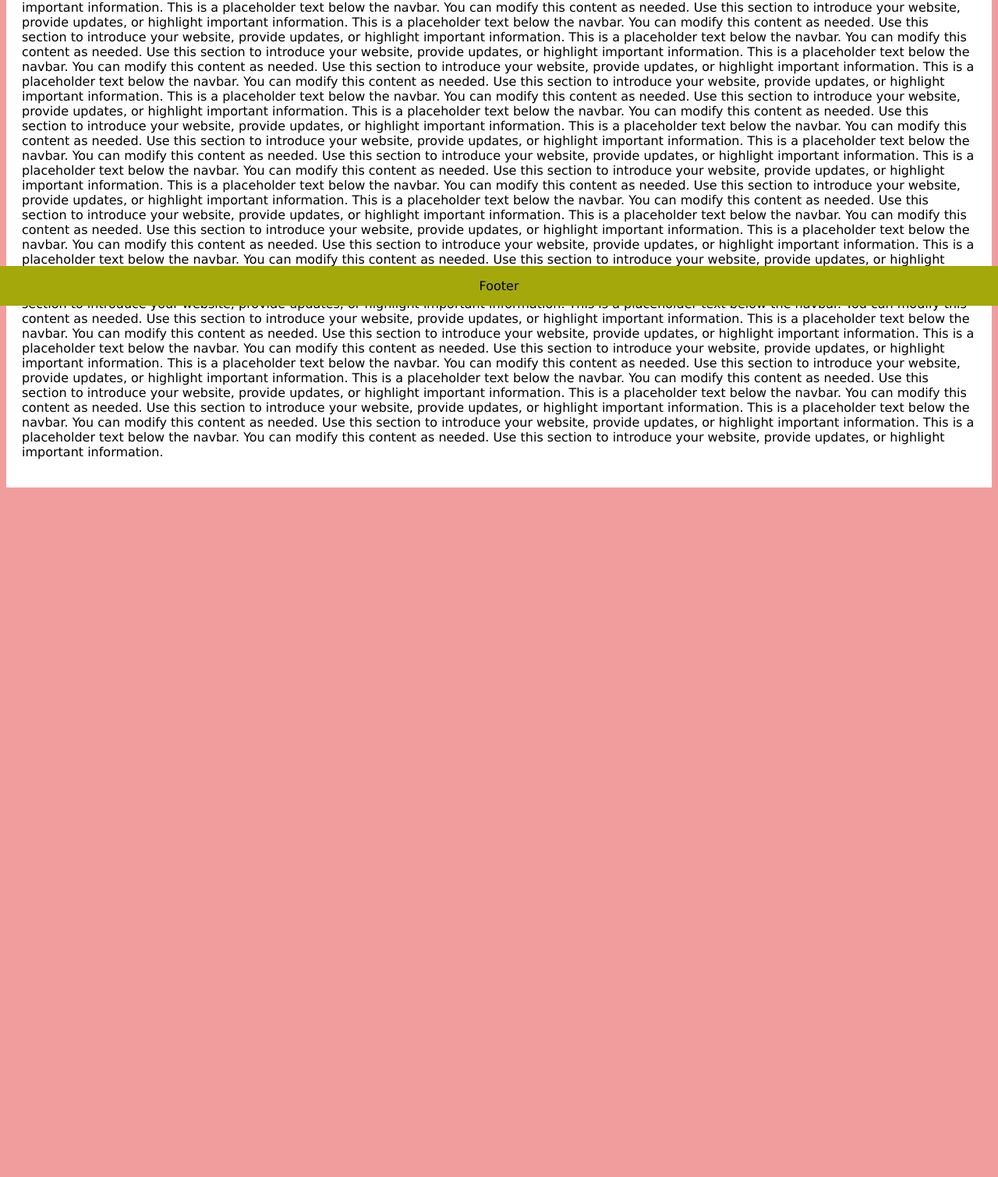
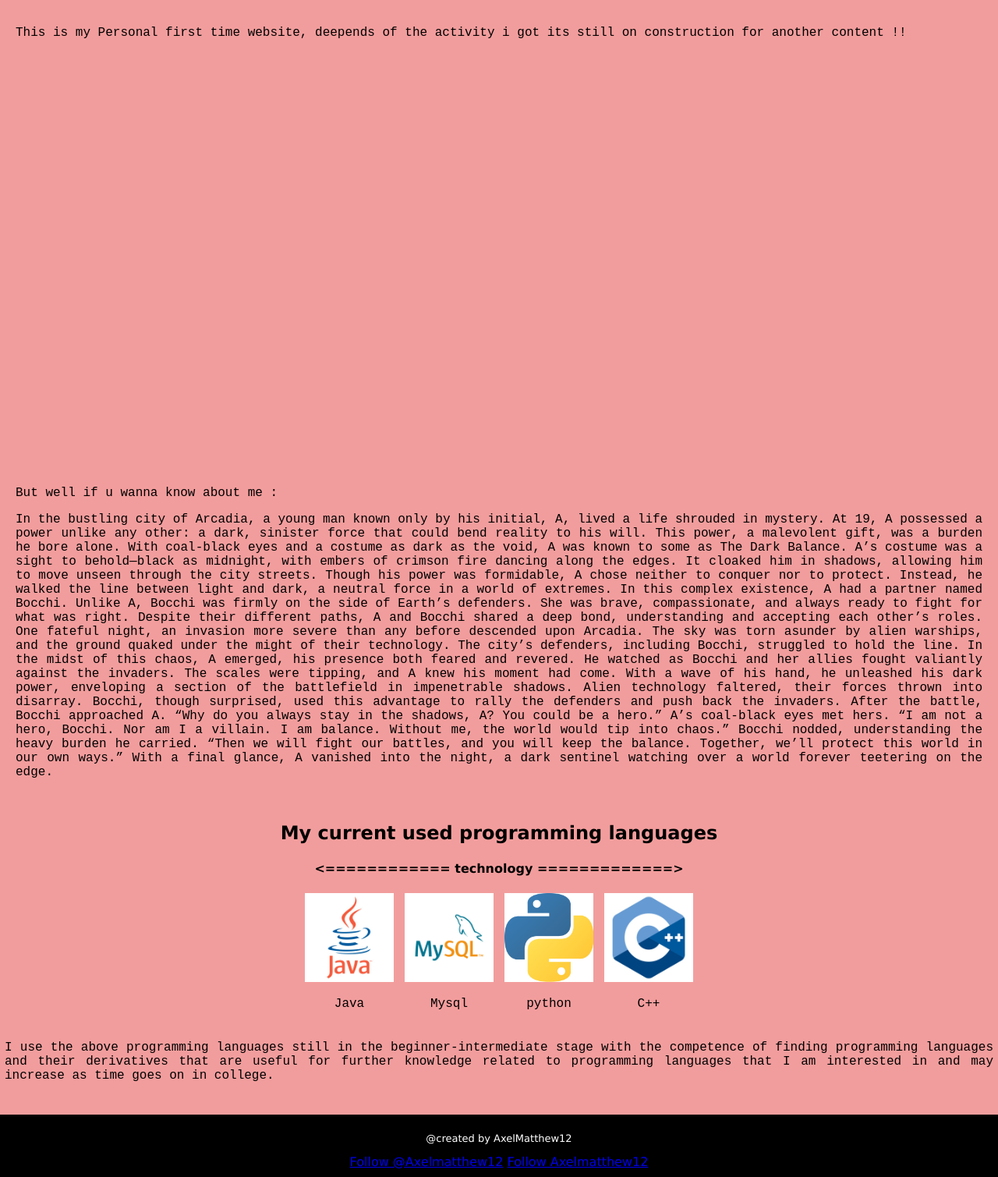
Before and after one commit to AxelMatthew12/MyWebsite, a website: page A/index.html in a window 1280 px wide. Shown: the part 408-1917 px from the top of the page at 78% size. Before the commit the page ends 1041 px from the top, so only its background shows below. Drawn offline with Linux system fonts and the light colour scheme.

Commit message:
Update #2

```diff
--- a/A/index.html
+++ b/A/index.html
@@ -6,78 +6,140 @@
     <title>Document</title>
     <link rel="stylesheet" href="propety.css">
     <script src="script.js"></script>
-    <style>
-        /* Add some top margin to push the content down */
-        #main-content {
-            margin-top: 60px; /* Adjust this value to ensure content starts below the navbar */
-            padding: 20px;
-            background-color: #fff; /* Optional: Add background color to main content */
-        }
-    </style>
 </head>
-<body style="background-color: #f29d9d; font-family: 'Lucida Sans', 'Lucida Sans Regular', 'Lucida Grande', 'Lucida Sans Unicode', Geneva, Verdana, sans-serif;">
+<body>
     <!-- Navbar -->
     <div id="navbar">
-        <a href="#default" id="logo">CompanyLogo</a>
+        <a href="#default" id="logo">LOGO</a>
         <div id="navbar-right">
             <a class="active" href="#home">Home</a>
             <a href="#contact">Contact</a>
-            <a href="#about">About</a>
+            <a href="#main-content">About</a>
         </div>
     </div>
     <!-- Navbar end -->
 
     <!-- Main content section -->
     <div id="main-content">
-        <h1>Welcome to Our Website</h1>
-        <p>This is a placeholder text below the navbar. You can modify this content as needed. Use this section to introduce your website, provide updates, or highlight important information.
-            This is a placeholder text below the navbar. You can modify this content as needed. Use this section to introduce your website, provide updates, or highlight important information.This is a placeholder text below the navbar. You can modify this content as needed. Use this section to introduce your website, provide updates, or highlight important information.
-            This is a placeholder text below the navbar. You can modify this content as needed. Use this section to introduce your website, provide updates, or highlight important information.
-            This is a placeholder text below the navbar. You can modify this content as needed. Use this section to introduce your website, provide updates, or highlight important information.
-            This is a placeholder text below the navbar. You can modify this content as needed. Use this section to introduce your website, provide updates, or highlight important information.
-            This is a placeholder text below the navbar. You can modify this content as needed. Use this section to introduce your website, provide updates, or highlight important information.
-            This is a placeholder text below the navbar. You can modify this content as needed. Use this section to introduce your website, provide updates, or highlight important information.
-            This is a placeholder text below the navbar. You can modify this content as needed. Use this section to introduce your website, provide updates, or highlight important information.
-            This is a placeholder text below the navbar. You can modify this content as needed. Use this section to introduce your website, provide updates, or highlight important information.
-            This is a placeholder text below the navbar. You can modify this content as needed. Use this section to introduce your website, provide updates, or highlight important information.
-            This is a placeholder text below the navbar. You can modify this content as needed. Use this section to introduce your website, provide updates, or highlight important information.
-            This is a placeholder text below the navbar. You can modify this content as needed. Use this section to introduce your website, provide updates, or highlight important information.
-            This is a placeholder text below the navbar. You can modify this content as needed. Use this section to introduce your website, provide updates, or highlight important information.
-            This is a placeholder text below the navbar. You can modify this content as needed. Use this section to introduce your website, provide updates, or highlight important information.
-            This is a placeholder text below the navbar. You can modify this content as needed. Use this section to introduce your website, provide updates, or highlight important information.
-            This is a placeholder text below the navbar. You can modify this content as needed. Use this section to introduce your website, provide updates, or highlight important information.
-            This is a placeholder text below the navbar. You can modify this content as needed. Use this section to introduce your website, provide updates, or highlight important information.
+        <h1>====================</h1>
+        <h2> AXELO MATTHEW SITE</h2>
+        <h3>==================================</h3>
+        <br>
+        <br>
+        <p style="font-weight: bold; font-size: 50px;"> Hello everyone Welcome to my Website | </p>
+        <P> This is my Personal first time website,
+            deepends of the activity i got its still on construction for another content !!
+        </P>
+        <br>
+        <br>
+        <br>
+        <br>
+        <br>
+        <br>
+        <br>
+        <br>
+        <br>
+        <br>
+        <br>
+        <br>
+        <br>
+        <br>
+        <br>
+        <br>
+        <br>
+        <br>
+        <br>
+        <br>
+        <br>
+        <br>
+        <br>
+        <br>
+        <br>
+        <br>
+        <br>
+        <br>
+        <br>
+        <br>
+        <p> But well if u wanna know about me : </p>
+        <p>
+            In the bustling city of Arcadia, a young man known only by his initial, A, lived a life shrouded in mystery. At 19, A possessed a power unlike any other: a dark, sinister force that could bend reality to his will. This power, a malevolent gift, was a burden he bore alone. With coal-black eyes and a costume as dark as the void, A was known to some as The Dark Balance.
 
-            This is a placeholder text below the navbar. You can modify this content as needed. Use this section to introduce your website, provide updates, or highlight important information.
-            This is a placeholder text below the navbar. You can modify this content as needed. Use this section to introduce your website, provide updates, or highlight important information.
-            This is a placeholder text below the navbar. You can modify this content as needed. Use this section to introduce your website, provide updates, or highlight important information.
-            This is a placeholder text below the navbar. You can modify this content as needed. Use this section to introduce your website, provide updates, or highlight important information.
-            This is a placeholder text below the navbar. You can modify this content as needed. Use this section to introduce your website, provide updates, or highlight important information.
-            This is a placeholder text below the navbar. You can modify this content as needed. Use this section to introduce your website, provide updates, or highlight important information.
+            A’s costume was a sight to behold—black as midnight, with embers of crimson fire dancing along the edges. It cloaked him in shadows, allowing him to move unseen through the city streets. Though his power was formidable, A chose neither to conquer nor to protect. Instead, he walked the line between light and dark, a neutral force in a world of extremes.
 
-            This is a placeholder text below the navbar. You can modify this content as needed. Use this section to introduce your website, provide updates, or highlight important information.
-            This is a placeholder text below the navbar. You can modify this content as needed. Use this section to introduce your website, provide updates, or highlight important information.
-            This is a placeholder text below the navbar. You can modify this content as needed. Use this section to introduce your website, provide updates, or highlight important information.
+            In this complex existence, A had a partner named Bocchi. Unlike A, Bocchi was firmly on the side of Earth’s defenders. She was brave, compassionate, and always ready to fight for what was right. Despite their different paths, A and Bocchi shared a deep bond, understanding and accepting each other’s roles.
 
+            One fateful night, an invasion more severe than any before descended upon Arcadia. The sky was torn asunder by alien warships, and the ground quaked under the might of their technology. The city’s defenders, including Bocchi, struggled to hold the line. In the midst of this chaos, A emerged, his presence both feared and revered.
 
-            This is a placeholder text below the navbar. You can modify this content as needed. Use this section to introduce your website, provide updates, or highlight important information.
-            This is a placeholder text below the navbar. You can modify this content as needed. Use this section to introduce your website, provide updates, or highlight important information.
-            This is a placeholder text below the navbar. You can modify this content as needed. Use this section to introduce your website, provide updates, or highlight important information.
-            This is a placeholder text below the navbar. You can modify this content as needed. Use this section to introduce your website, provide updates, or highlight important information.
+            He watched as Bocchi and her allies fought valiantly against the invaders. The scales were tipping, and A knew his moment had come. With a wave of his hand, he unleashed his dark power, enveloping a section of the battlefield in impenetrable shadows. Alien technology faltered, their forces thrown into disarray. Bocchi, though surprised, used this advantage to rally the defenders and push back the invaders.
 
-            This is a placeholder text below the navbar. You can modify this content as needed. Use this section to introduce your website, provide updates, or highlight important information.
-            This is a placeholder text below the navbar. You can modify this content as needed. Use this section to introduce your website, provide updates, or highlight important information.
-            This is a placeholder text below the navbar. You can modify this content as needed. Use this section to introduce your website, provide updates, or highlight important information.
-            This is a placeholder text below the navbar. You can modify this content as needed. Use this section to introduce your website, provide updates, or highlight important information.
+            After the battle, Bocchi approached A. “Why do you always stay in the shadows, A? You could be a hero.”
 
-            This is a placeholder text below the navbar. You can modify this content as needed. Use this section to introduce your website, provide updates, or highlight important information.
+            A’s coal-black eyes met hers. “I am not a hero, Bocchi. Nor am I a villain. I am balance. Without me, the world would tip into chaos.”
+
+            Bocchi nodded, understanding the heavy burden he carried. “Then we will fight our battles, and you will keep the balance. Together, we’ll protect this world in our own ways.”
+
+            With a final glance, A vanished into the night, a dark sentinel watching over a world forever teetering on the edge.
         </p>
     </div>
     <!-- Main content section end -->
 
+    <!-- Additional Gallery Section -->
+    <h2 style="text-align: center;"> My current used programming languages</h2>
+    <h4 style="text-align: center;"><============ technology =============></h4>
+
+    <div class="gallery-container">
+        <div class="responsive">
+            <div class="gallery">
+                <img src="galeri1.jpeg" alt="Cinque Terre" width="600" height="400">
+                <div class="desc">Java</div>
+            </div>
+        </div>
+
+        <div class="responsive">
+            <div class="gallery">
+                <img src="galeri2.jpeg" alt="Forest" width="600" height="400">
+                <div class="desc">Mysql</div>
+            </div>
+        </div>
+
+        <div class="responsive">
+            <div class="gallery">
+                <img src="galeri3.jpeg" alt="Northern Lights" width="600" height="400">
+                <div class="desc">python</div>
+            </div>
+        </div>
+
+        <div class="responsive">
+            <div class="gallery">
+                <img src="galeri4.jpeg" alt="Mountains" width="600" height="400">
+                <div class="desc">C++</div>
+            </div>
+        </div>
+    </div>
+
+    <div class="clearfix"></div>
+
+    <div style="padding: 6px; font-family: 'Courier New', Courier, monospace; text-align: justify;">
+        <of>I use the above programming languages still in the beginner-intermediate stage
+            with the competence of finding programming languages and their derivatives that are useful for further knowledge related to programming languages that I am interested in
+            and may increase as time goes on in college.</p>
+    </div>
+    <!-- Additional Gallery Section end -->
+
+    <br>
+
+
+    <!-- GitHub Badge Section -->
+    <div class="github-badge">
+        <!-- GitHub badge content goes here -->
+    </div>
+
     <!-- Footer -->
-    <div class="footer" style="font-family: 'Lucida Sans', 'Lucida Sans Regular', 'Lucida Grande', 'Lucida Sans Unicode', Geneva, Verdana, sans-serif;">
-        <p>Footer</p>
+    <div class="footer">
+        <p style="font-size: small;">@created by AxelMatthew12</p>
+        <a class="github-button" href="https://github.com/Axelmatthew12" data-show-count="true" aria-label="Follow yourusername on GitHub">Follow @Axelmatthew12</a>
+        <a class="github-button" href="https://github.com/Axelmatthew12" data-show-count="true" aria-label="Follow yourusername on GitHub">Follow Axelmatthew12</a>
+        <script async defer src="https://buttons.github.io/buttons.js"></script>
     </div>
     <!-- Footer end -->
 </body>
--- a/A/propety.css
+++ b/A/propety.css
@@ -1,3 +1,23 @@
+ /* Add some top margin to push the content down */
+ #main-content {
+  margin-top: 60px; /* Adjust this value to ensure content starts below the navbar */
+  padding: 20px;
+  background-color: #f29d9d; /* Optional: Add background color to main content */
+  font-family: 'Courier New', Courier, monospace; /* Change font family to monospace */
+  text-align: justify;
+}
+
+body {
+  background-color: #f29d9d;
+  font-family: 'Lucida Sans', 'Lucida Sans Regular', 'Lucida Grande', 'Lucida Sans Unicode', Geneva, Verdana, sans-serif;
+  margin: 0; /* Remove default margin */
+  overflow-x: hidden; /* Disable horizontal scroll */
+  overflow-y: auto; /* Enable vertical scroll if needed */
+}
+
+html {
+  overflow-x: hidden; /* Disable horizontal scroll globally */
+}
 
 #navbar {
   overflow: hidden;
@@ -5,7 +25,7 @@
   padding: 15px 10px; /* Large padding which will shrink on scroll (using JS) */
   transition: 0.4s; /* Adds a transition effect when the padding is decreased */
   position: fixed; /* Sticky/fixed navbar */
-    width: 98.5%;
+  width: 100%; /* Use full width of the device */
   top: 0; /* At the top */
   z-index: 80;
 }
@@ -62,11 +82,64 @@
 }
 
 .footer {
-    position: fixed;
-    left: 0;
-    bottom: 0;
+  position: absolute;
   width: 100%;
-    background-color: rgb(165, 168, 10);
-    color: rgb(0, 0, 0);
+  background-color: rgb(0, 0, 0);
+  color: rgb(255, 255, 255);
   text-align: center;
+  padding: 10px 0;
 }
+
+div.gallery {
+  border: 1px solid #f29d9d;
+}
+
+div.gallery:hover {
+  border: 1px solid #f29d9d;
+}
+
+div.gallery img {
+  width: 100%;
+  height: auto;
+}
+
+div.desc {
+  padding: 15px;
+  text-align: center;
+  font-family: 'Courier New', Courier, monospace;
+}
+
+* {
+  box-sizing: border-box;
+}
+
+.gallery-container {
+  display: flex;
+  flex-wrap: wrap;
+  justify-content: center;
+}
+
+.responsive {
+  padding: 0 6px;
+  margin-bottom: 16px; /* Adding some space at the bottom of each gallery item */
+  width: 9.99999%;
+}
+
+@media only screen and (max-width: 700px) {
+  .responsive {
+      width: 49.99999%;
+      margin: 6px 0;
+  }
+}
+
+@media only screen and (max-width: 500px) {
+  .responsive {
+      width: 100%;
+  }
+}
+
+.clearfix:after {
+  content: "";
+  display: table;
+  clear: both;
+}
--- a/A/script.js
+++ b/A/script.js
@@ -1,4 +1,7 @@
-window.onscroll = function() {scrollFunction()};
+window.onscroll = function() {
+    scrollFunction();
+    toggleFooterVisibility();
+};
 
 function scrollFunction() {
     var navbar = document.getElementById("navbar");
@@ -11,3 +14,12 @@ function scrollFunction() {
         logo.style.fontSize = "35px";
     }
 }
+
+function toggleFooterVisibility() {
+    const footer = document.querySelector('.footer');
+    if (window.innerHeight + window.scrollY >= document.body.offsetHeight) {
+        footer.classList.add('visible');
+    } else {
+        footer.classList.remove('visible');
+    }
+}
```
Also changed, not shown: A/galeri1.jpeg (added), A/galeri2.jpeg (added), A/galeri3.jpeg (added), A/galeri4.jpeg (added). Lines whose indentation alone changed are shown as unchanged.
